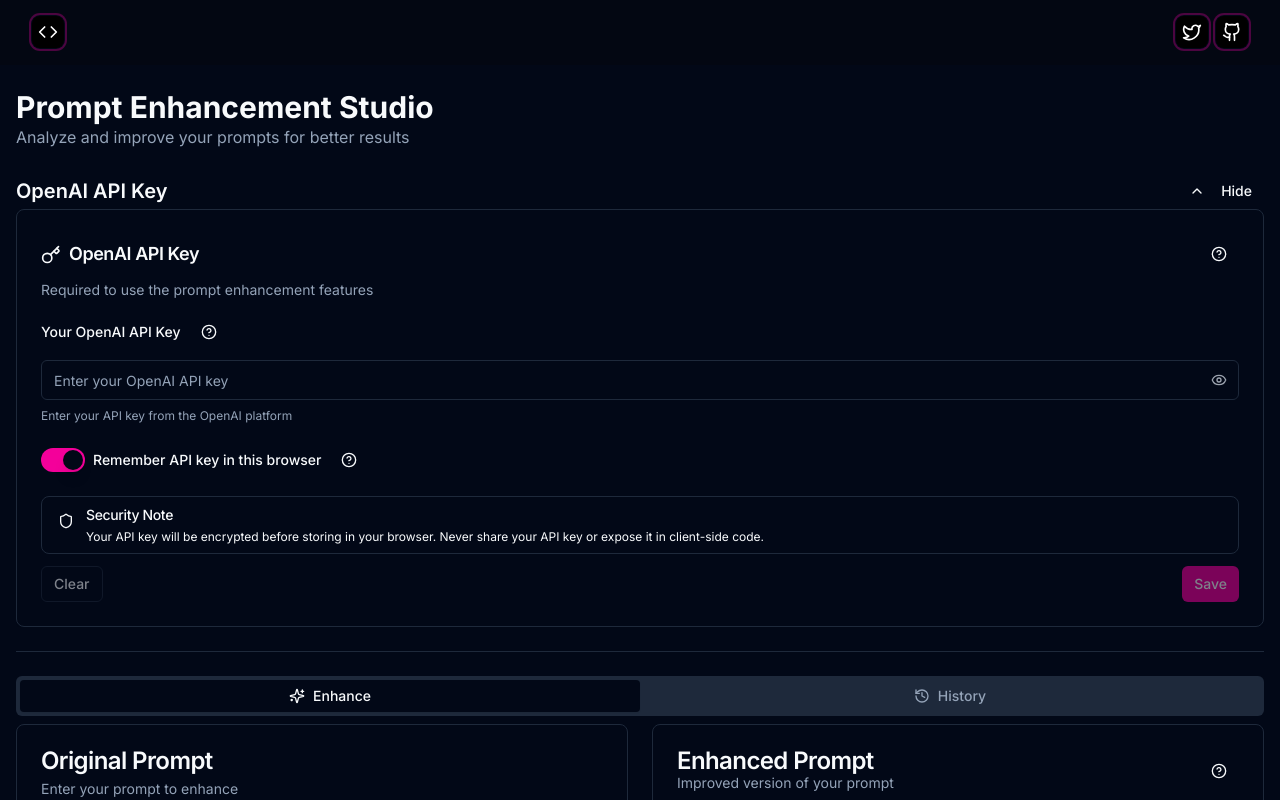
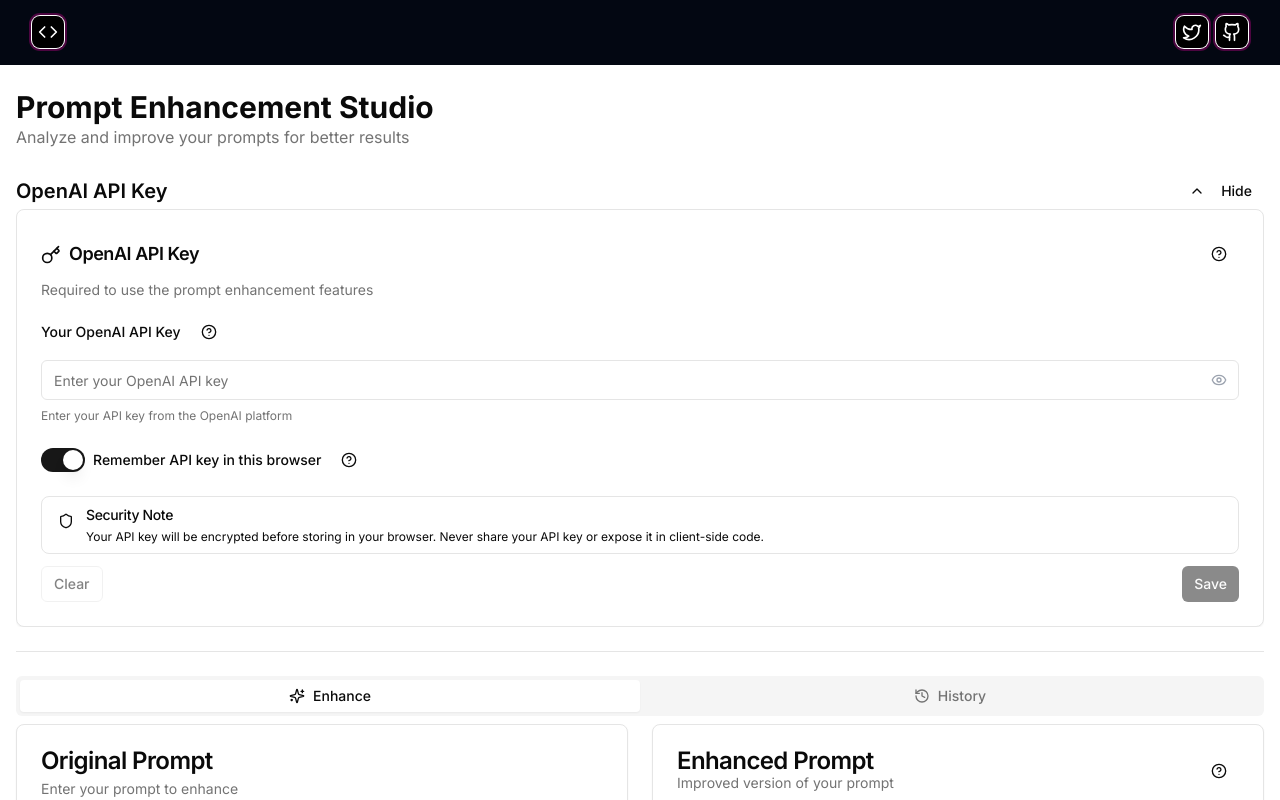
Before and after one commit to DeDevsClub/dedevs-prompter, a Next.js app: page / in a window 1280 px wide. Shown: the top 800 px of the page. Built offline with nearby package versions, Linux system fonts and the light colour scheme.

Commit message:
use one globals.css

```diff
--- a/app/globals.css
+++ b/app/globals.css
@@ -2,99 +2,85 @@
 @tailwind components;
 @tailwind utilities;
 
+body {
+  font-family: Arial, Helvetica, sans-serif;
+}
+
+@layer utilities {
+  .text-balance {
+    text-wrap: balance;
+  }
+}
+
 @layer base {
   :root {
-    --background: 222.2 84% 4.9%;
-    --foreground: 210 40% 98%;
-
-    --card: 222.2 84% 4.9%;
-    --card-foreground: 210 40% 98%;
-
-    --popover: 222.2 84% 4.9%;
-    --popover-foreground: 210 40% 98%;
-
-    --primary: 322 100% 47.8%;
-    --primary-foreground: 210 40% 98%;
-
-    --secondary: 190 100% 48.8%;
-    --secondary-foreground: 210 40% 98%;
-
-    --muted: 217.2 32.6% 17.5%;
-    --muted-foreground: 215 20.2% 65.1%;
-
-    --accent: 322 100% 20%;
-    --accent-foreground: 210 40% 98%;
-
+    --background: 0 0% 100%;
+    --foreground: 0 0% 3.9%;
+    --card: 0 0% 100%;
+    --card-foreground: 0 0% 3.9%;
+    --popover: 0 0% 100%;
+    --popover-foreground: 0 0% 3.9%;
+    --primary: 0 0% 9%;
+    --primary-foreground: 0 0% 98%;
+    --secondary: 0 0% 96.1%;
+    --secondary-foreground: 0 0% 9%;
+    --muted: 0 0% 96.1%;
+    --muted-foreground: 0 0% 45.1%;
+    --accent: 0 0% 96.1%;
+    --accent-foreground: 0 0% 9%;
+    --destructive: 0 84.2% 60.2%;
+    --destructive-foreground: 0 0% 98%;
+    --border: 0 0% 89.8%;
+    --input: 0 0% 89.8%;
+    --ring: 0 0% 3.9%;
+    --chart-1: 12 76% 61%;
+    --chart-2: 173 58% 39%;
+    --chart-3: 197 37% 24%;
+    --chart-4: 43 74% 66%;
+    --chart-5: 27 87% 67%;
+    --radius: 0.5rem;
+    --sidebar-background: 0 0% 98%;
+    --sidebar-foreground: 240 5.3% 26.1%;
+    --sidebar-primary: 240 5.9% 10%;
+    --sidebar-primary-foreground: 0 0% 98%;
+    --sidebar-accent: 240 4.8% 95.9%;
+    --sidebar-accent-foreground: 240 5.9% 10%;
+    --sidebar-border: 220 13% 91%;
+    --sidebar-ring: 217.2 91.2% 59.8%;
+  }
+  .dark {
+    --background: 0 0% 3.9%;
+    --foreground: 0 0% 98%;
+    --card: 0 0% 3.9%;
+    --card-foreground: 0 0% 98%;
+    --popover: 0 0% 3.9%;
+    --popover-foreground: 0 0% 98%;
+    --primary: 0 0% 98%;
+    --primary-foreground: 0 0% 9%;
+    --secondary: 0 0% 14.9%;
+    --secondary-foreground: 0 0% 98%;
+    --muted: 0 0% 14.9%;
+    --muted-foreground: 0 0% 63.9%;
+    --accent: 0 0% 14.9%;
+    --accent-foreground: 0 0% 98%;
     --destructive: 0 62.8% 30.6%;
-    --destructive-foreground: 210 40% 98%;
-
-    --border: 217.2 32.6% 17.5%;
-    --input: 217.2 32.6% 17.5%;
-    --ring: 322 100% 47.8%;
-
-    --radius: 0.5rem;
-  }
-
-  /* Dark mode styles are kept for reference but won't be used without the theme toggle */
-  .dark {
-    --background: 222.2 84% 4.9%;
-    --foreground: 210 40% 98%;
-
-    --card: 222.2 84% 4.9%;
-    --card-foreground: 210 40% 98%;
-
-    --popover: 222.2 84% 4.9%;
-    --popover-foreground: 210 40% 98%;
-
-    --primary: 322 100% 47.8%;
-    --primary-foreground: 210 40% 98%;
-
-    --secondary: 190 100% 48.8%;
-    --secondary-foreground: 210 40% 98%;
-
-    --muted: 217.2 32.6% 17.5%;
-    --muted-foreground: 215 20.2% 65.1%;
-
-    --accent: 322 100% 20%;
-    --accent-foreground: 210 40% 98%;
-
-    --destructive: 0 62.8% 30.6%;
-    --destructive-foreground: 210 40% 98%;
-
-    --border: 217.2 32.6% 17.5%;
-    --input: 217.2 32.6% 17.5%;
-    --ring: 322 100% 47.8%;
-  }
-
-  /* Previously base */
-  .light {
-    --background: 0 0% 100%;
-    --foreground: 222.2 84% 4.9%;
-
-    --card: 0 0% 100%;
-    --card-foreground: 222.2 84% 4.9%;
-
-    --popover: 0 0% 100%;
-    --popover-foreground: 222.2 84% 4.9%;
-
-    --primary: 322 100% 47.8%;
-    --primary-foreground: 210 40% 98%;
-
-    --secondary: 190 100% 48.8%;
-    --secondary-foreground: 222.2 47.4% 11.2%;
-
-    --muted: 210 40% 96.1%;
-    --muted-foreground: 215.4 16.3% 46.9%;
-
-    --accent: 322 100% 95%;
-    --accent-foreground: 322 100% 47.8%;
-
-    --destructive: 0 84.2% 60.2%;
-    --destructive-foreground: 210 40% 98%;
-
-    --border: 214.3 31.8% 91.4%;
-    --input: 214.3 31.8% 91.4%;
-    --ring: 322 100% 47.8%;
+    --destructive-foreground: 0 0% 98%;
+    --border: 0 0% 14.9%;
+    --input: 0 0% 14.9%;
+    --ring: 0 0% 83.1%;
+    --chart-1: 220 70% 50%;
+    --chart-2: 160 60% 45%;
+    --chart-3: 30 80% 55%;
+    --chart-4: 280 65% 60%;
+    --chart-5: 340 75% 55%;
+    --sidebar-background: 240 5.9% 10%;
+    --sidebar-foreground: 240 4.8% 95.9%;
+    --sidebar-primary: 224.3 76.3% 48%;
+    --sidebar-primary-foreground: 0 0% 100%;
+    --sidebar-accent: 240 3.7% 15.9%;
+    --sidebar-accent-foreground: 240 4.8% 95.9%;
+    --sidebar-border: 240 3.7% 15.9%;
+    --sidebar-ring: 217.2 91.2% 59.8%;
   }
 }
 
--- a/styles/globals.css
+++ /dev/null
@@ -1,94 +0,0 @@
-@tailwind base;
-@tailwind components;
-@tailwind utilities;
-
-body {
-  font-family: Arial, Helvetica, sans-serif;
-}
-
-@layer utilities {
-  .text-balance {
-    text-wrap: balance;
-  }
-}
-
-@layer base {
-  :root {
-    --background: 0 0% 100%;
-    --foreground: 0 0% 3.9%;
-    --card: 0 0% 100%;
-    --card-foreground: 0 0% 3.9%;
-    --popover: 0 0% 100%;
-    --popover-foreground: 0 0% 3.9%;
-    --primary: 0 0% 9%;
-    --primary-foreground: 0 0% 98%;
-    --secondary: 0 0% 96.1%;
-    --secondary-foreground: 0 0% 9%;
-    --muted: 0 0% 96.1%;
-    --muted-foreground: 0 0% 45.1%;
-    --accent: 0 0% 96.1%;
-    --accent-foreground: 0 0% 9%;
-    --destructive: 0 84.2% 60.2%;
-    --destructive-foreground: 0 0% 98%;
-    --border: 0 0% 89.8%;
-    --input: 0 0% 89.8%;
-    --ring: 0 0% 3.9%;
-    --chart-1: 12 76% 61%;
-    --chart-2: 173 58% 39%;
-    --chart-3: 197 37% 24%;
-    --chart-4: 43 74% 66%;
-    --chart-5: 27 87% 67%;
-    --radius: 0.5rem;
-    --sidebar-background: 0 0% 98%;
-    --sidebar-foreground: 240 5.3% 26.1%;
-    --sidebar-primary: 240 5.9% 10%;
-    --sidebar-primary-foreground: 0 0% 98%;
-    --sidebar-accent: 240 4.8% 95.9%;
-    --sidebar-accent-foreground: 240 5.9% 10%;
-    --sidebar-border: 220 13% 91%;
-    --sidebar-ring: 217.2 91.2% 59.8%;
-  }
-  .dark {
-    --background: 0 0% 3.9%;
-    --foreground: 0 0% 98%;
-    --card: 0 0% 3.9%;
-    --card-foreground: 0 0% 98%;
-    --popover: 0 0% 3.9%;
-    --popover-foreground: 0 0% 98%;
-    --primary: 0 0% 98%;
-    --primary-foreground: 0 0% 9%;
-    --secondary: 0 0% 14.9%;
-    --secondary-foreground: 0 0% 98%;
-    --muted: 0 0% 14.9%;
-    --muted-foreground: 0 0% 63.9%;
-    --accent: 0 0% 14.9%;
-    --accent-foreground: 0 0% 98%;
-    --destructive: 0 62.8% 30.6%;
-    --destructive-foreground: 0 0% 98%;
-    --border: 0 0% 14.9%;
-    --input: 0 0% 14.9%;
-    --ring: 0 0% 83.1%;
-    --chart-1: 220 70% 50%;
-    --chart-2: 160 60% 45%;
-    --chart-3: 30 80% 55%;
-    --chart-4: 280 65% 60%;
-    --chart-5: 340 75% 55%;
-    --sidebar-background: 240 5.9% 10%;
-    --sidebar-foreground: 240 4.8% 95.9%;
-    --sidebar-primary: 224.3 76.3% 48%;
-    --sidebar-primary-foreground: 0 0% 100%;
-    --sidebar-accent: 240 3.7% 15.9%;
-    --sidebar-accent-foreground: 240 4.8% 95.9%;
-    --sidebar-border: 240 3.7% 15.9%;
-    --sidebar-ring: 217.2 91.2% 59.8%;
-  }
-}
-
-@layer base {
-  * {
-    @apply border-border;
-  }
-  body {
-    @apply bg-background text-foreground;
-  }
-}
```
